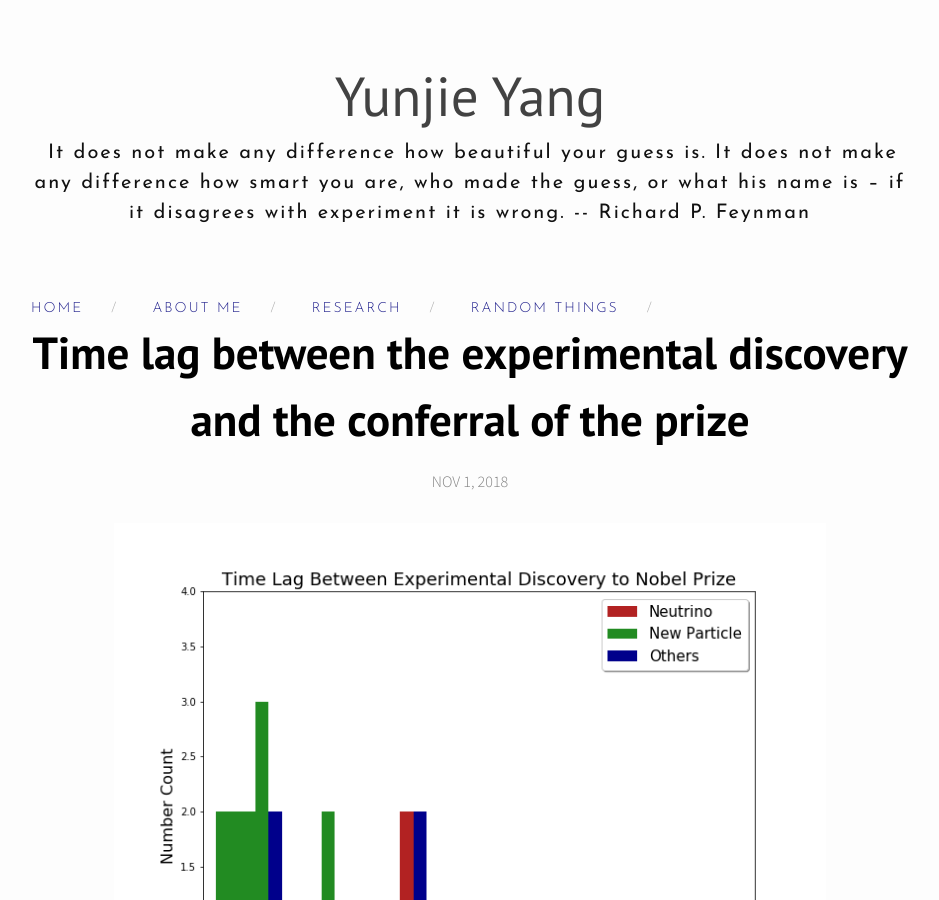
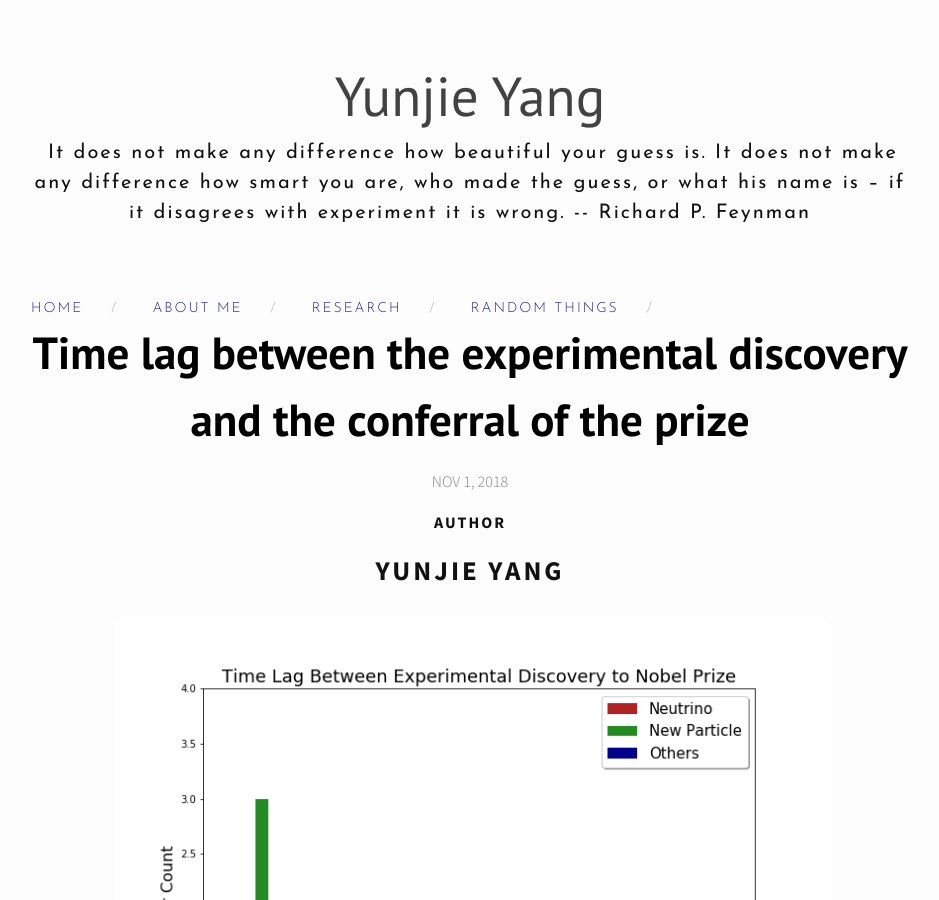
Before and after one commit to yunjie-yang/yunjie-yang.github.io, a Jekyll site: the page built from random_things/blog_exp-award.html, in a window 1280 px wide and 900 px high. Shown: the whole window, without its empty margins (170-1109 px from the left). Built offline with Jekyll 4.4.1, drawn with Linux system fonts in a browser that asks for light colours; nearby versions of some CDN libraries.

Commit message:
page layout modification: don't show page title in content area

```diff
--- a/_layouts/page.html
+++ b/_layouts/page.html
@@ -9,7 +9,8 @@
 
   {% if page.tagline %}
   <div class="tagline">
-  <span class="page-title">{{page.title}}</span> <span class="page-tagline"><em>{{page.tagline}}</em></span>
+  <!--- <span class="page-title">{{page.title}}</span> -->
+  <span class="page-tagline"><em>{{page.tagline}}</em></span>
   </div>
   {% endif %}
 
--- a/random_things/blog_byCountry.html
+++ b/random_things/blog_byCountry.html
@@ -1,6 +1,7 @@
 ---
 layout: post
 title:  "Nobel Laureates in Particle Physics by Country"
+author: Yunjie Yang
 date:   2018-11-1
 ---
 
--- a/random_things/blog_exp-award.html
+++ b/random_things/blog_exp-award.html
@@ -1,6 +1,7 @@
 ---
 layout: post
 title:  "Time lag between the experimental discovery and the conferral of the prize"
+author: Yunjie Yang
 date:   2018-11-1
 ---
 <figure><center>
```
Also changed, not shown: about.md (+1 -1 lines), project.md (+1 -1 lines), research.md (+1 -1 lines).
